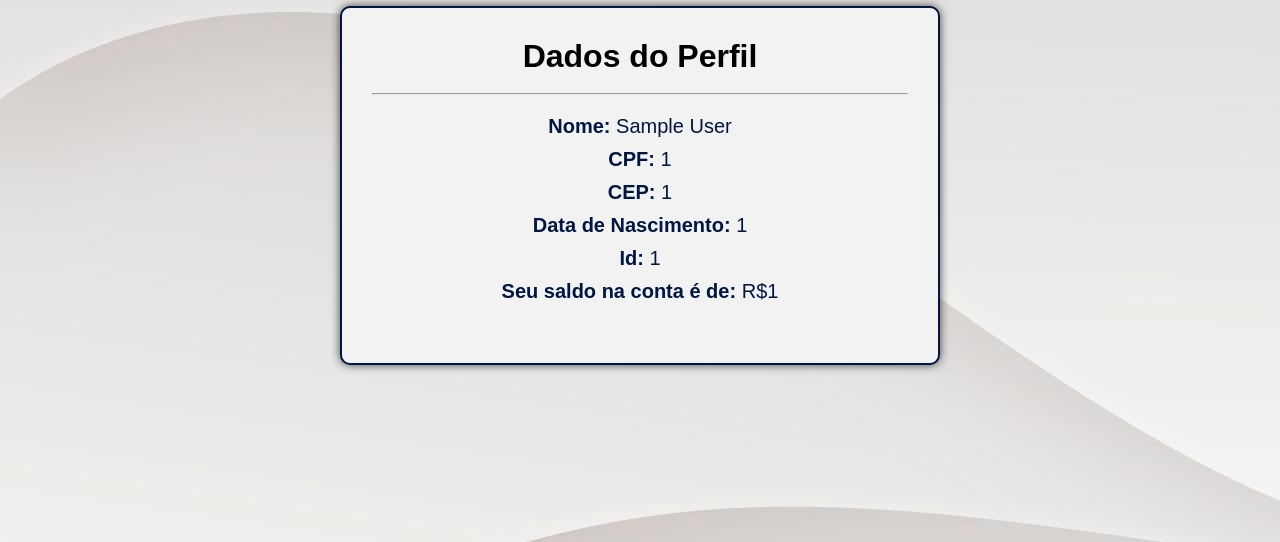
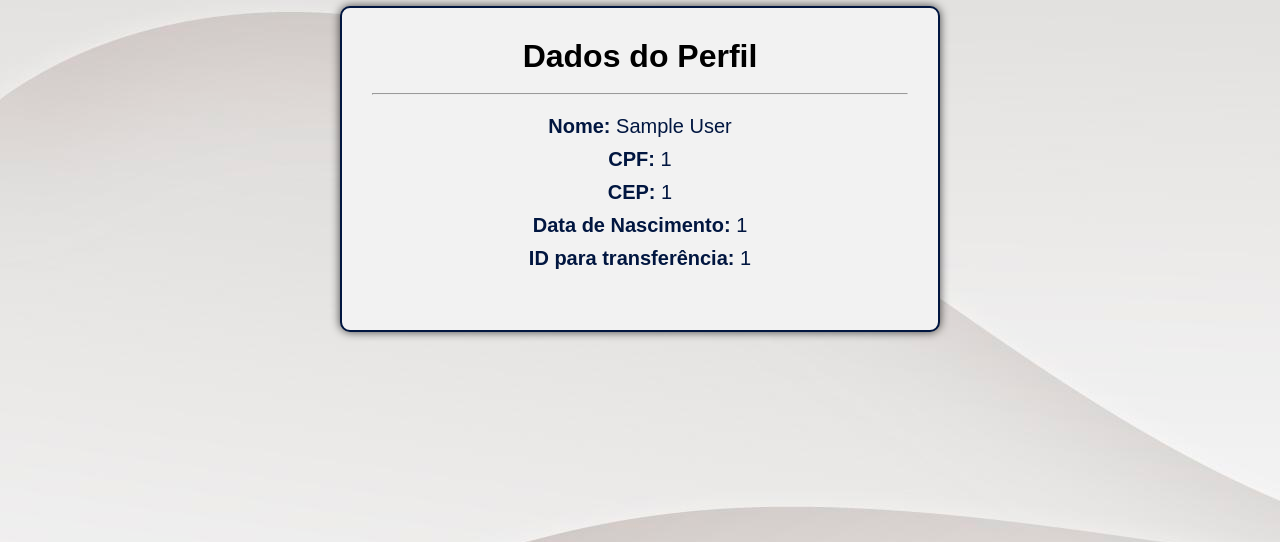
Before and after one commit to Kazechiro/sistema_bancario, a PHP site: page /perfil.php in a window 1280 px wide. Shown: the part 112-654 px from the top of the page. Run offline with PHP 8.4, Linux system fonts and the light colour scheme; the visitor is signed in with stand-in values (Sample User, id 1).

Commit message:
mudança nas informações do usuario

```diff
--- a/perfil.php
+++ b/perfil.php
@@ -60,8 +60,7 @@ $saldo = $_SESSION['saldo'];
             <p><strong>CPF:</strong> <?php echo $cpf; ?></p>
             <p><strong>CEP:</strong> <?php echo $cep; ?></p>
             <p><strong>Data de Nascimento:</strong> <?php echo $data_nascimento; ?></p>
-            <p><strong>Id:</strong> <?php echo $id; ?></p>
-            <p><strong>Seu saldo na conta é de:</strong> R$<?php echo $saldo; ?></p>
+            <p><strong>ID para transferência:</strong> <?php echo $id; ?></p>
         </div>
     </div>
     <script type="text/javascript" src="js/funcoes.js"></script>
```
